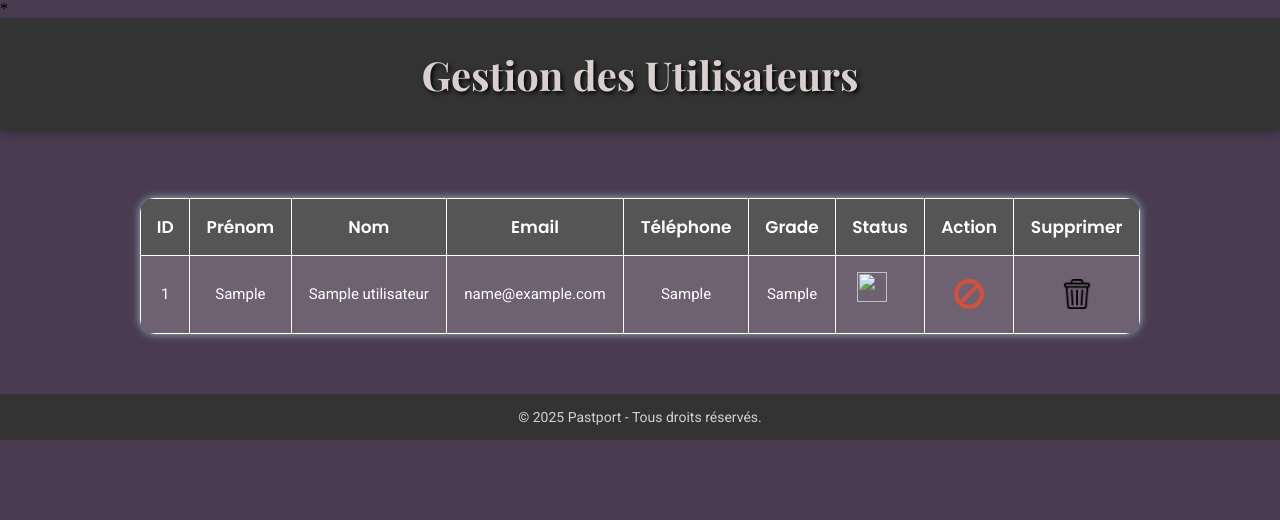
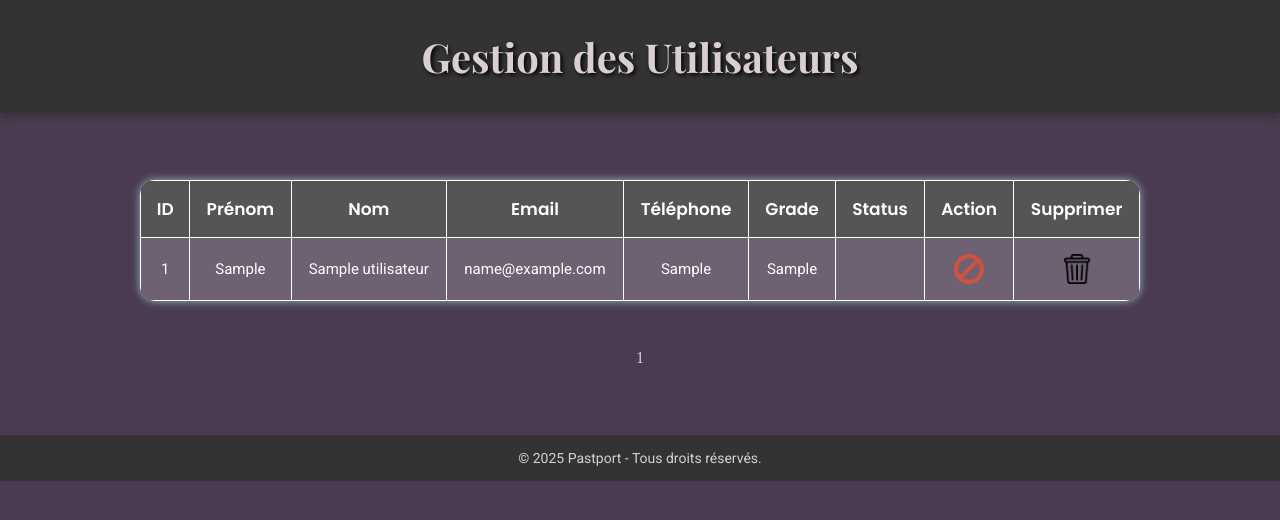
Before and after one commit to Yaelsm19/agence_voyage, a PHP site: page /agence_voyage/code_image/fichier_php/administrateur.php in a window 1280 px wide. Shown: the top 520 px of the page. Run offline with PHP 8.4, Linux system fonts and the light colour scheme; the visitor is signed in with stand-in values (Sample User, id 1); tables that the repository leaves empty or names only in its code hold one stand-in row (values such as "Sample post").

Commit message:
amélioration_page_administrateur et petite correction

```diff
--- a/code_image/fichier_css/administrateur.css
+++ b/code_image/fichier_css/administrateur.css
@@ -88,6 +88,38 @@ td .action {
     background-image: linear-gradient(45deg, rgba(255, 255, 0, 0.8), rgba(255, 255, 0, 0.3), rgba(255, 255, 0, 0.8));
     background-size: 200% 200%;
     animation: scintiller 1.5s infinite linear;
+}
+.pagination {
+    text-align: center;
+    margin: 20px 0;
+}
+
+.pagination a {
+    display: inline-block;
+    margin: 0 5px;
+    padding: 8px 16px;
+    font-size: 16px;
+    color: var(--couleur-textes);
+    background-color: var(--couleur-secondaire-fond);
+    text-decoration: none;
+    border: 1px solid var(--bordure_bouton);
+    border-radius: var(--border-radius-element);
+    transition: background-color 0.3s ease, color 0.3s ease;
+}
+
+.pagination a:hover {
+    background-color: var(--couleur-survol-bouton);
+    color: var(--couleur-survol-texte);
+}
+
+.pagination .active {
+    background-color: var(--couleur-primaire-fond);
+    color: var(--couleur-bandeau-texte);
+    pointer-events: none;
+}
+
+.pagination a:focus {
+    outline: none;
 }
 
 @keyframes scintiller {
--- a/code_image/fichier_php/administrateur.php
+++ b/code_image/fichier_php/administrateur.php
@@ -1,9 +1,22 @@
-<?php include('verifier_connexion.php') ?>
 <?php
-include('connexion_base.php');
-
-$query = "SELECT user_id, prenom, nom, email, numero, grade FROM utilisateur";
+require_once 'verifier_connexion.php';
+require_once 'connexion_base.php';
+if ($_SESSION['grade'] !== 'admin') {
+    header("Location: accueil.php");
+    exit();
+}
+$users_per_page = 5;
+$query = "SELECT COUNT(*) FROM utilisateur";
 $stmt = $pdo->prepare($query);
+$stmt->execute();
+$total_users = $stmt->fetchColumn();
+$total_pages = ceil($total_users / $users_per_page);
+$page = isset($_GET['page']) ? (int)$_GET['page'] : 1;
+$start = ($page - 1) * $users_per_page;
+$query = "SELECT user_id, prenom, nom, email, numero, grade FROM utilisateur LIMIT :start, :limit";
+$stmt = $pdo->prepare($query);
+$stmt->bindParam(':start', $start, PDO::PARAM_INT);
+$stmt->bindParam(':limit', $users_per_page, PDO::PARAM_INT);
 $stmt->execute();
 $users = $stmt->fetchAll(PDO::FETCH_ASSOC);
 
@@ -28,7 +41,7 @@ if (isset($_SESSION['error'])) {
     <meta charset="UTF-8">
     <meta name="viewport" content="width=device-width, initial-scale=1.0">
     <title>Admin - Pastport</title>
-    <link rel="stylesheet" href="..\fichier_css\administrateur.css">
+    <link rel="stylesheet" href="../fichier_css/administrateur.css">
     <link rel="icon" href="../Image/image_icône/Passport_logo.jpg">
 </head>
 <body>
@@ -89,18 +102,24 @@ if (isset($_SESSION['error'])) {
                 </td>
                 <td>
                     <a href="bloquer_debloquer_utilisateur.php?id=<?php echo $user['user_id']; ?>&grade=<?php echo $user['grade']; ?>" class="action bloquer">
-                        <img src="..\Image\image_icône\<?php echo ($user['grade'] == 'bloqué') ? 'debloquer' : 'bloquer'; ?>.png" alt="<?php echo ($user['grade'] == 'bloqué') ? 'debloquer' : 'bloquer'; ?>">
+                        <img src="../Image/image_icône/<?php echo ($user['grade'] == 'bloqué') ? 'debloquer' : 'bloquer'; ?>.png" alt="<?php echo ($user['grade'] == 'bloqué') ? 'debloquer' : 'bloquer'; ?>">
                     </a>
                 </td>
 
                 <td>
                     <a href="supprimer_utilisateur.php?id=<?php echo $user['user_id']; ?>" class="action supprimer">
-                        <img src="..\Image\image_icône\supprimer.png" alt="supprimer">
+                        <img src="../Image/image_icône/supprimer.png" alt="supprimer">
                     </a>
                 </td>
             </tr>
             <?php endforeach; ?>
         </table>
+
+        <div class="pagination">
+            <?php for ($i = 1; $i <= $total_pages; $i++): ?>
+                <a href="?page=<?= $i ?>" class="<?= $i == $page ? 'active' : '' ?>"><?= $i ?></a>
+            <?php endfor; ?>
+        </div>
     </div>
     <p>&copy; 2025 Pastport - Tous droits réservés.</p>
 </body>
--- a/code_image/fichier_php/recapitulatif.php
+++ b/code_image/fichier_php/recapitulatif.php
@@ -170,7 +170,7 @@ if (isset($_GET['id_reservation']) && !empty($_GET['id_reservation'])) {
                 echo "</div>";
             } else {
                 echo "<form action='paiement.php' method='POST'>";
-                echo "<input type='hidden' name='montant' value='" . htmlspecialchars($reservation['prix']) . "'>";
+                echo "<input type='hidden' name='montant' value='" . htmlspecialchars($prix_total) . "'>";
                 echo "<input type='hidden' name='vendeur' value='MEF-1_J'>";
                 echo "<input type='hidden' name='id_reservation' value='" . htmlspecialchars($id_reservation) . "'>";
                 echo "<div class='form-group'>";
--- a/code_image/fichier_php/verifier_connexion.php
+++ b/code_image/fichier_php/verifier_connexion.php
@@ -4,4 +4,4 @@ if (!isset($_SESSION['user_id']) || empty($_SESSION['user_id'])) {
     header("Location: se_connecter.php");
     exit;
 }
-?>*
+?>
```
Also changed, not shown: code_image/fichier_php/retour_paiement.php (+8 -9 lines), code_image/fichier_php/se_connecter.php (+7 -1 lines).
